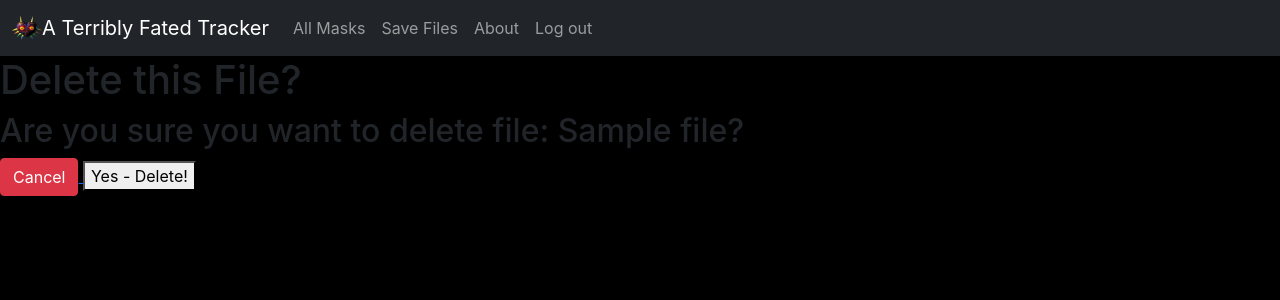
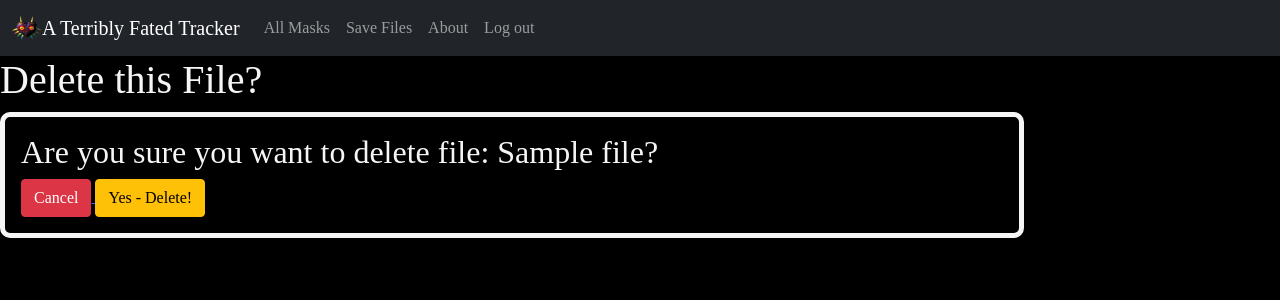
Before and after one commit to breyshaw/A-Terribly-Fated-Tracker, a Django app: page /files/1/delete/ in a window 1280 px wide. Shown: the top 300 px of the page. Run offline with Django 3.2, Linux system fonts and the light colour scheme; a user stored in the database is signed in; tables that the repository leaves empty hold one stand-in row (values such as "Sample post").

Commit message:
style confirm delete screen

```diff
--- a/main_app/templates/main_app/file_confirm_delete.html
+++ b/main_app/templates/main_app/file_confirm_delete.html
@@ -1,9 +1,13 @@
 {% extends 'base.html' %}
 {% load static %}
+{% block head %}
+<link rel="stylesheet" type="text/css" href="{% static 'css/form.css' %}"/>
+{% endblock %}
 {% block content %}
 <div class="page-header">
     <h1>Delete this File?</h1>
 </div>
+<div class="card shadow p-3 mb-5">
     <h2>Are you sure you want to delete file: {{ object.name }}?</h2>
     <form action="" method="POST" class="form">
         {% csrf_token %}
@@ -11,6 +15,9 @@
             href="{% url 'files_index' %}">
             <div class="btn btn-danger">Cancel</div>
         </a>
-    <button type="submit">Yes - Delete!</button>
+        <button class="btn btn-warning">Yes - Delete!</button>
     </form>
+
+
+</div>
 {% endblock %}
```
Lines whose indentation alone changed are shown as unchanged.
